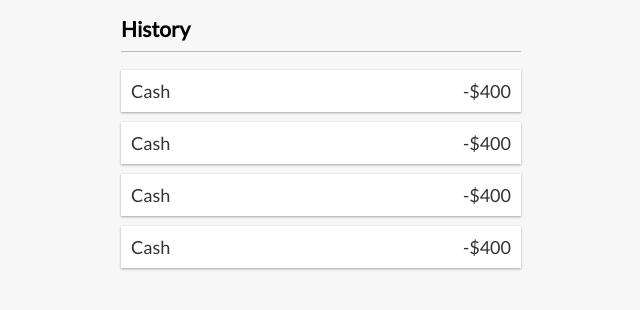
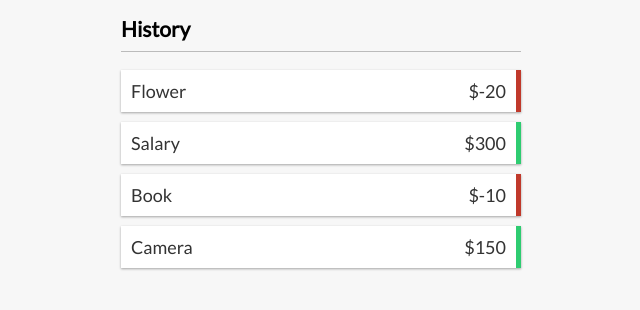
Before and after one commit to jonathans-razor/vue-3-and-composition-api-tutorial, a Vue app: page / in a window 1280 px wide. Shown: the part 205-515 px from the top of the page, without its empty margins (319-959 px from the left). Built offline with nearby package versions, Linux system fonts and the light colour scheme.

Commit message:
Jan-19-2024-7-31-06-PM

```diff
--- a/src/components/TransactionList.vue
+++ b/src/components/TransactionList.vue
@@ -1,8 +1,8 @@
 <template>
   <h3>History</h3>
   <ul id="list" class="list">
-    <li v-for="transaction in transactions" :key="transaction.id" >
-      Cash <span>-$400</span><button class="delete-btn">x</button>
+    <li v-for="transaction in transactions" :key="transaction.id" :class="transaction.amount < 0 ? 'minus' : 'plus'" >
+      {{transaction.text}} <span>${{transaction.amount}}</span><button class="delete-btn">x</button>
     </li>
   </ul>
 </template>
```
